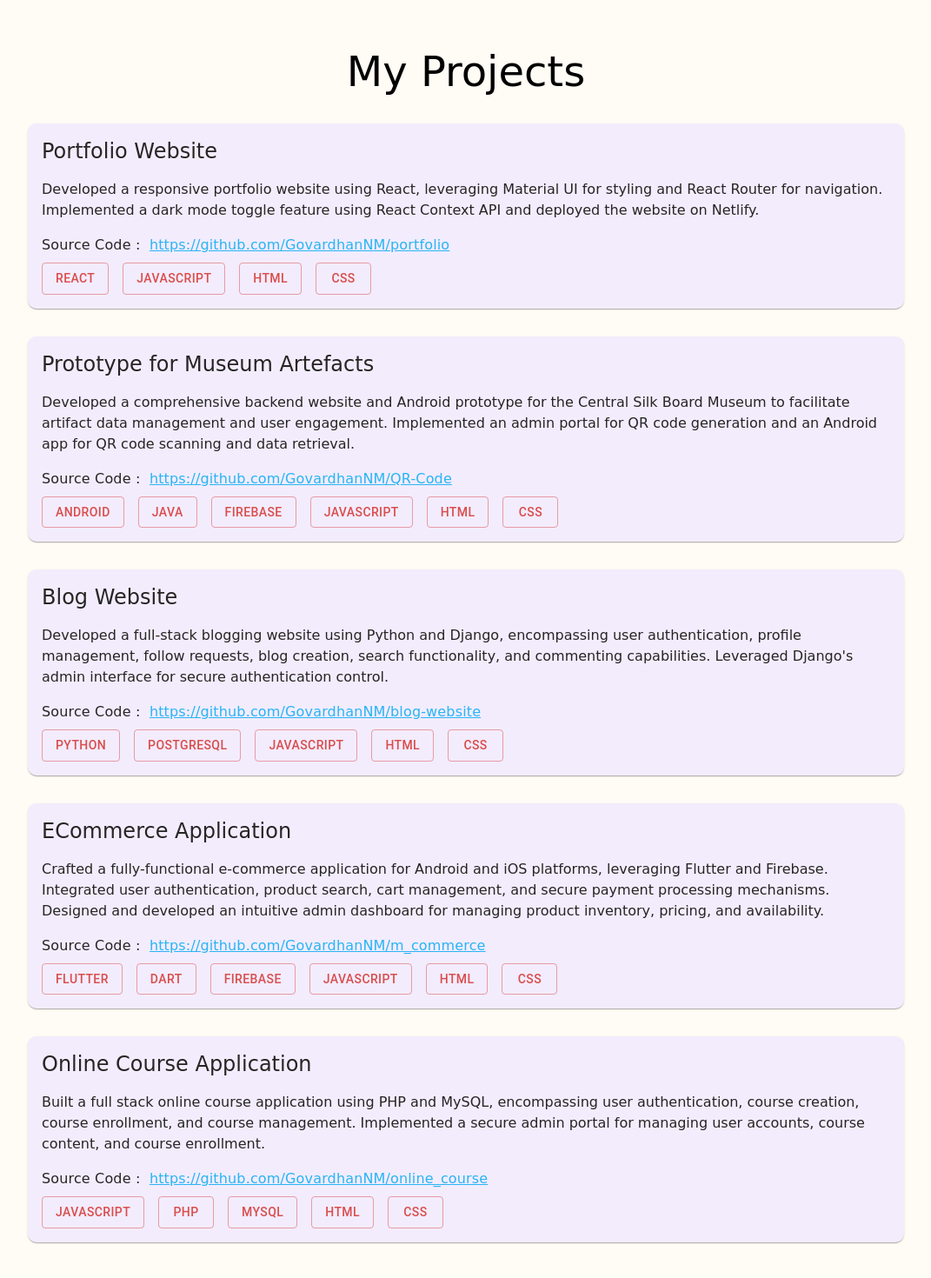
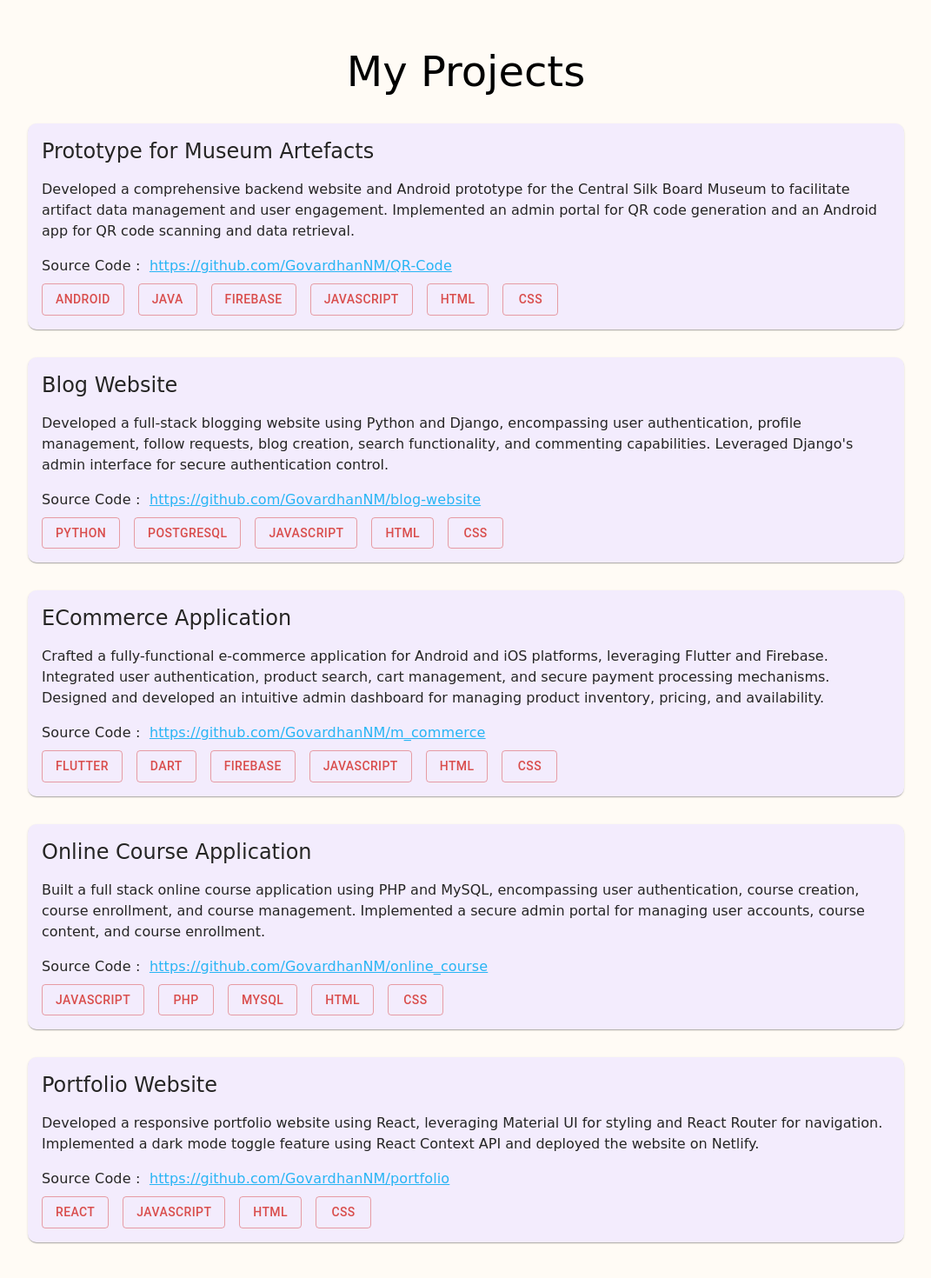
Before and after one commit to GovardhanNM/portfolio, a React (Create React App) app: page / in a window 1280 px wide. Shown: the part 3033-4503 px from the top of the page at 87% size, without its empty margins (104-1175 px from the left). Built offline with nearby package versions, Linux system fonts and the light colour scheme.

Commit message:
Project Order Changed

```diff
--- a/src/components/Projects.js
+++ b/src/components/Projects.js
@@ -7,14 +7,6 @@ import Button from "@mui/material/Button";
 import { Paper } from "@mui/material";
 
 const projectData = [
-    {
-        title: "Portfolio Website",
-        description:
-            "Developed a responsive portfolio website using React, leveraging Material UI for styling and React Router for navigation. Implemented a dark mode toggle feature using React Context API and deployed the website on Netlify.",
-        techs: ["React", "JavaScript", "HTML", "CSS"],
-        image: "",
-        sourceCode: "https://github.com/GovardhanNM/portfolio",
-    },
     {
         title: "Prototype for Museum Artefacts",
         description:
@@ -46,6 +38,14 @@ const projectData = [
         techs: ["JavaScript", "PHP", "MySQL", "HTML", "CSS"],
         image: "",
         sourceCode: "https://github.com/GovardhanNM/online_course",
+    },
+    {
+        title: "Portfolio Website",
+        description:
+            "Developed a responsive portfolio website using React, leveraging Material UI for styling and React Router for navigation. Implemented a dark mode toggle feature using React Context API and deployed the website on Netlify.",
+        techs: ["React", "JavaScript", "HTML", "CSS"],
+        image: "",
+        sourceCode: "https://github.com/GovardhanNM/portfolio",
     },
 ];
 
```
